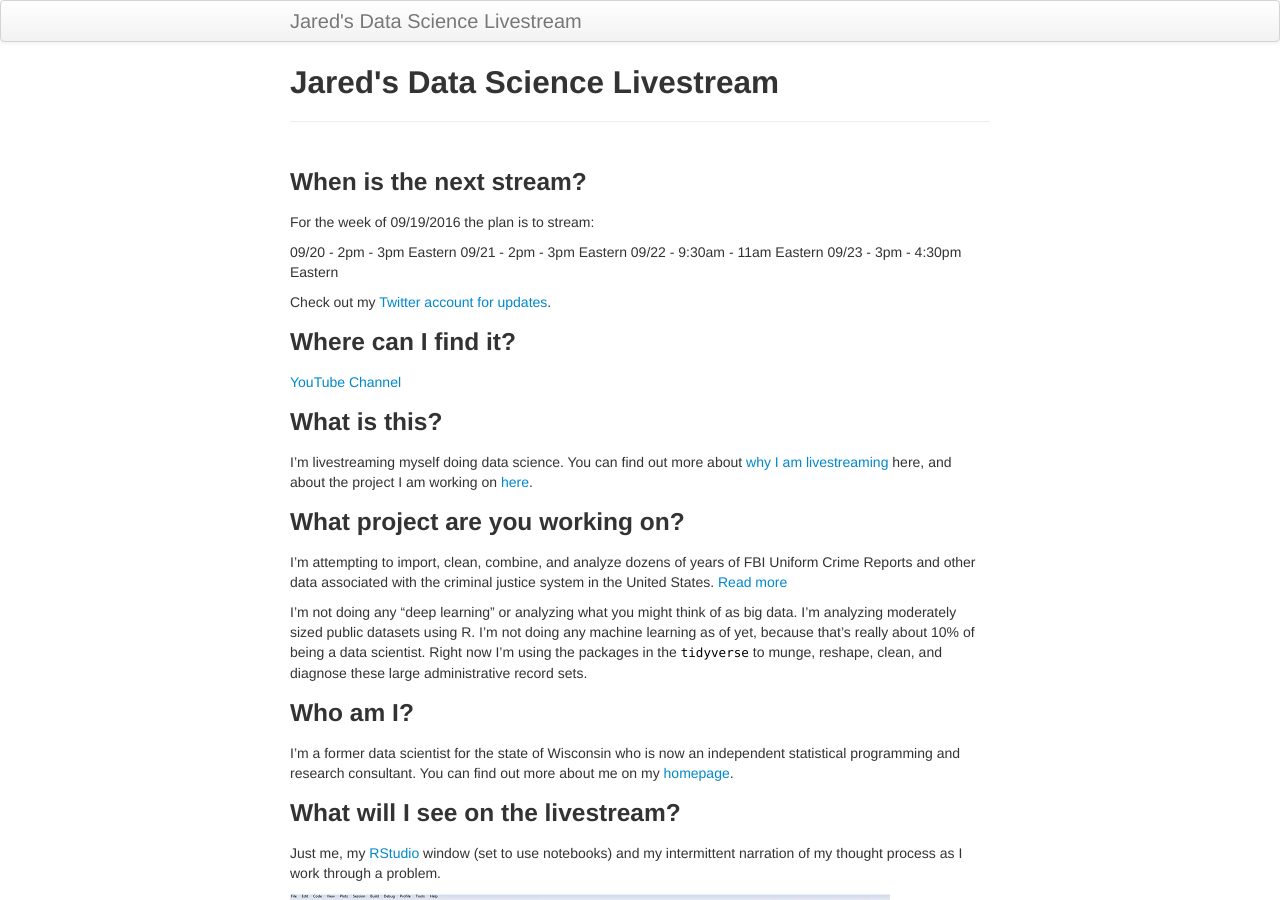
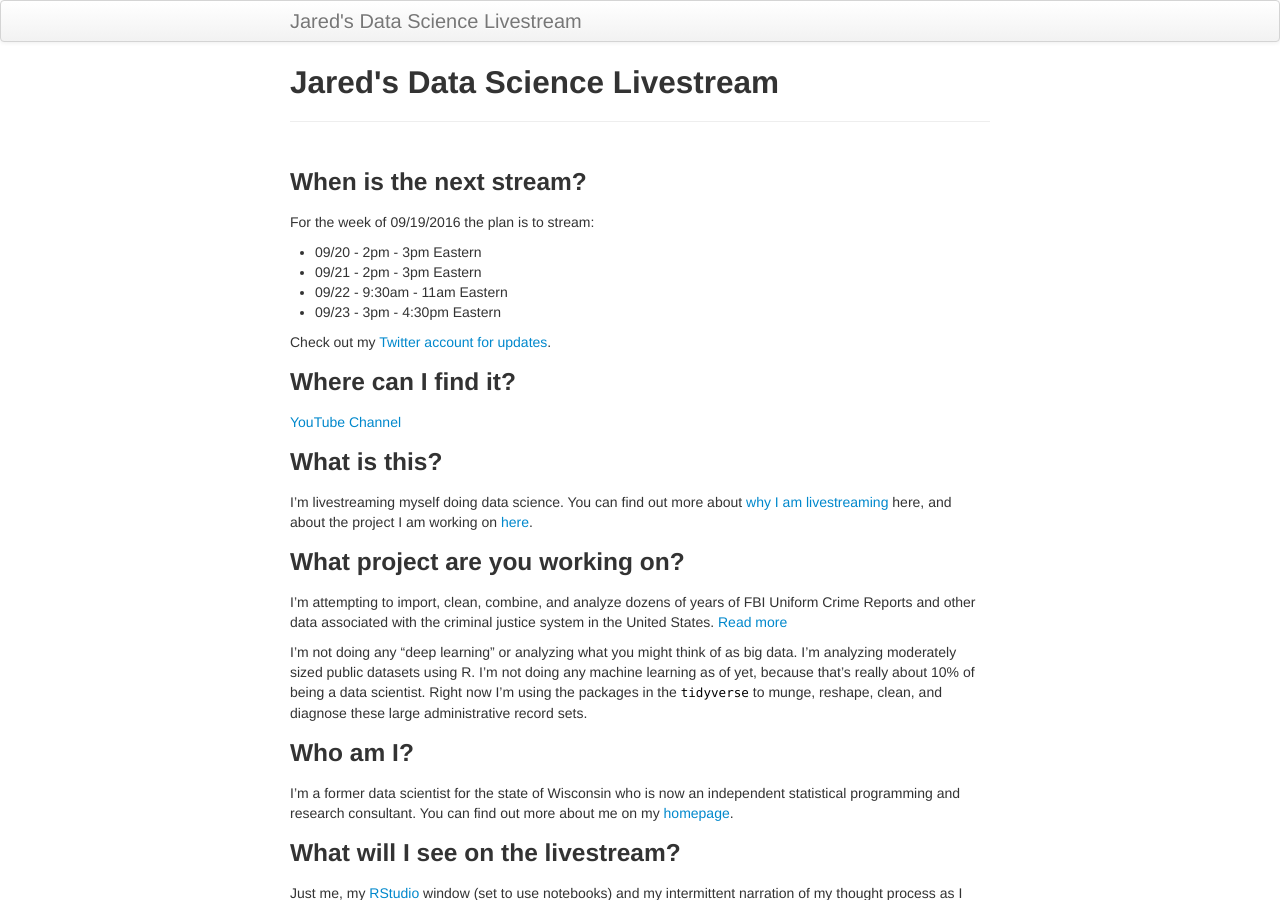
Before and after one commit to jknowles/DataScienceLivestream, a Jekyll site: the page built from index.md, in a window 1280 px wide and 900 px high. Built offline with Jekyll 4.4.1, drawn with Linux system fonts in a browser that asks for light colours.

Commit message:
formatting dates

```diff
--- a/index.md
+++ b/index.md
@@ -9,10 +9,10 @@
 
 For the week of 09/19/2016 the plan is to stream:
 
-09/20 - 2pm - 3pm Eastern
-09/21 - 2pm - 3pm Eastern
-09/22 - 9:30am - 11am Eastern
-09/23 - 3pm - 4:30pm Eastern
+- 09/20 - 2pm - 3pm Eastern
+- 09/21 - 2pm - 3pm Eastern
+- 09/22 - 9:30am - 11am Eastern
+- 09/23 - 3pm - 4:30pm Eastern
 
 Check out my [Twitter account for updates](www.twitter.com/jknowles).
 
```
